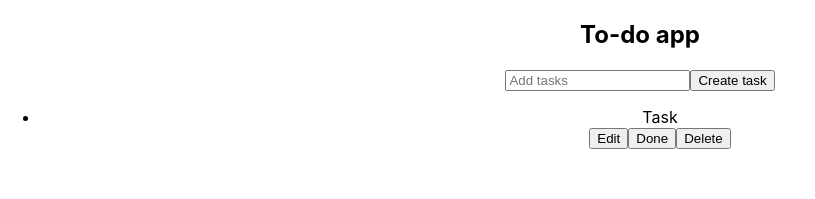
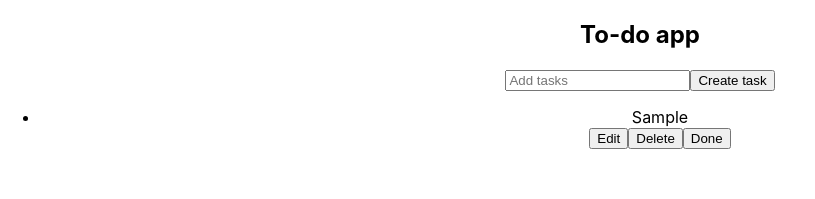
Before and after one commit to irriz-jayy/todoo, a React (Create React App) app: page / in a window 1280 px wide. Both pictures are taken after typing "Sample" into the empty fields and a click on the button "Create task". Shown: the top 199 px of the page, without its empty margins (0-815 px from the left). Built offline with nearby package versions, Linux system fonts and the light colour scheme.

Commit message:
added todos

```diff
--- a/src/App.js
+++ b/src/App.js
@@ -1,13 +1,11 @@
 import "./App.css";
 import TodoForm from "./components/TodoForm";
-import TodoList from "./components/TodoList";
 
 function App() {
   return (
     <div className="App">
       <h2>To-do app</h2>
       <TodoForm />
-      <TodoList />
     </div>
   );
 }
--- a/src/components/TodoForm.jsx
+++ b/src/components/TodoForm.jsx
@@ -1,23 +1,40 @@
 import React, { useState } from "react";
 
 function TodoForm() {
-  const [todoValue, setTodoValue] = useState("");
+  const [todo, setTodo] = useState("");
+  const [todos, setTodos] = useState([]);
 
   const handleClick = (e) => {
     e.preventDefault();
-    console.log(todoValue);
+    console.log(todo);
 
-    setTodoValue("");
+    setTodos([...todos, todo]);
+    setTodo("");
   };
+
   return (
     <>
-      <input
-        type="text"
-        value={todoValue}
-        placeholder="Add tasks"
-        onChange={(e) => setTodoValue(e.target.value)}
-      />
-      <button onClick={handleClick}>Create task</button>
+      <div>
+        <input
+          type="text"
+          value={todo}
+          placeholder="Add tasks"
+          onChange={(e) => setTodo(e.target.value)}
+        />
+        <button onClick={handleClick}>Create task</button>
+      </div>
+      <div>
+        <ul>
+          {todos.map((todo, index) => (
+            <div key={index}>
+              <li>{todo}</li>
+              <button>Edit</button>
+              <button>Delete</button>
+              <button>Done</button>
+            </div>
+          ))}
+        </ul>
+      </div>
     </>
   );
 }
--- a/src/components/TodoList.jsx
+++ /dev/null
@@ -1,16 +0,0 @@
-import React from "react";
-
-function TodoList() {
-  return (
-    <>
-      <ul>
-        <li>Task</li>
-        <button>Edit</button>
-        <button>Done</button>
-        <button>Delete</button>
-      </ul>
-    </>
-  );
-}
-
-export default TodoList;
```
